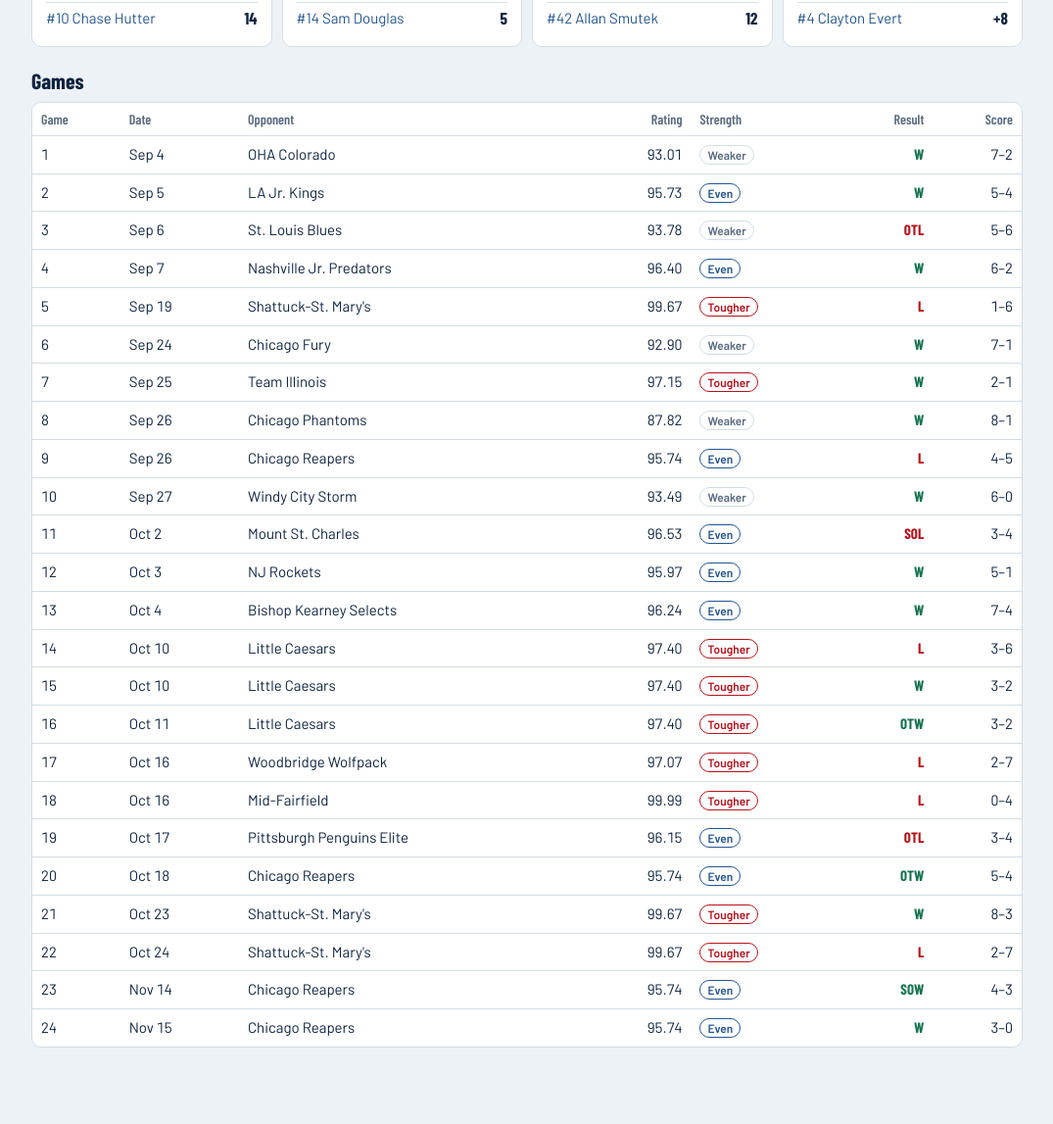
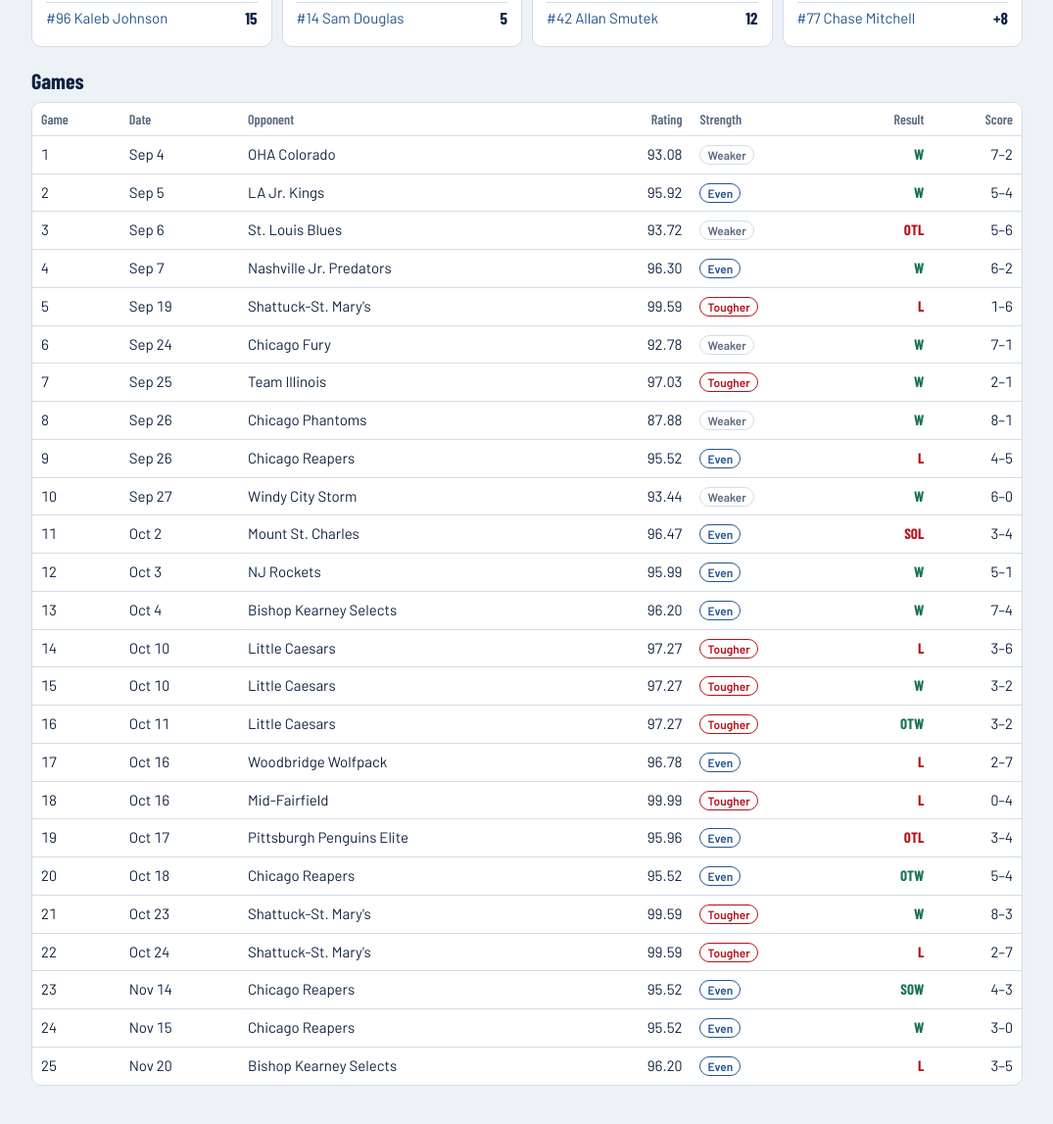
Before and after one commit to mikemuf/MissionStatsU14-26-27season, a plain HTML site: page index.html in a window 1280 px wide. Shown: the part 771-1918 px from the top of the page at 98% size, without its empty margins (102-1177 px from the left). Before the commit the page ends 1880 px from the top, so only its background shows below. Drawn offline with nearby package versions, Linux system fonts and the light colour scheme; a web font is replaced by a local one.

Commit message:
Add Game 25: BK Selects 3-5 loss (Nov 20); refresh ratings
Co-Authored-By: Claude Opus 5.5 <noreply@anthropic.com>
Claude-Session: https://claude.ai/code/session_01AvK5jZmeEzYTR5houNhCru

```diff
--- a/index.html
+++ b/index.html
@@ -134,8 +134,8 @@ a.dl2:hover{background:var(--hl)}
 </div>
 <script>
 const ROSTER=[[4,"Clayton Evert","F"],[7,"Sean Sullivan","F"],[9,"Grant Tucker","D"],[10,"Chase Hutter","F"],[14,"Sam Douglas","F/D"],[16,"Sebastian Slavik","F"],[19,"Simon Sorensen","F"],[22,"Matthew Cudio","F"],[23,"John Bryant","D"],[42,"Allan Smutek","D"],[61,"Anthony Bakiej","D"],[68,"Sasha Gresl","F"],[72,"Brady Chobar","F"],[77,"Chase Mitchell","F/D"],[86,"AJ Eggers","F"],[89,"Cash Cieslak","F"],[92,"Michael Mufarreh","D"],[96,"Kaleb Johnson","F"]];
-const MISSION_RATING=97.06;
-const OPP={"OHA Colorado":93.01,"LA Jr. Kings":95.73,"St. Louis Blues":93.78,"Nashville Jr. Predators":96.40,"Shattuck-St. Mary's":99.67,"Chicago Fury":92.90,"Team Illinois":97.15,"Chicago Phantoms":87.82,"Chicago Reapers":95.74,"Windy City Storm":93.49,"Mount St. Charles":96.53,"NJ Rockets":95.97,"Bishop Kearney Selects":96.24,"Little Caesars":97.40,"Woodbridge Wolfpack":97.07,"Mid-Fairfield":99.99,"Pittsburgh Penguins Elite":96.15};
+const MISSION_RATING=96.85;
+const OPP={"OHA Colorado":93.08,"LA Jr. Kings":95.92,"St. Louis Blues":93.72,"Nashville Jr. Predators":96.30,"Shattuck-St. Mary's":99.59,"Chicago Fury":92.78,"Team Illinois":97.03,"Chicago Phantoms":87.88,"Chicago Reapers":95.52,"Windy City Storm":93.44,"Mount St. Charles":96.47,"NJ Rockets":95.99,"Bishop Kearney Selects":96.20,"Little Caesars":97.27,"Woodbridge Wolfpack":96.78,"Mid-Fairfield":99.99,"Pittsburgh Penguins Elite":95.96};
 // events: [side, str, G, A1, A2, ICE]
 const GAMES=[
 {n:1,date:"2026-09-04",opp:"OHA Colorado",gf:7,ga:2,res:"W",ev:[
@@ -185,7 +185,9 @@ const GAMES=[
 {n:23,date:"2026-11-14",opp:"Chicago Reapers",gf:4,ga:3,res:"W",so:true,ev:[
 ["O","ES",0,0,0,[72,89,92,10,61]],["O","ES",0,0,0,[22,14,19,42,9]],["M","ES",89,16,10,[89,16,10,23,77]],["M","ES",89,22,0,[89,22,10,77,23]],["M","ES",16,4,0,[16,4,92,61,86]],["O","ES",0,0,0,[92,22,61,16,89]]]},
 {n:24,date:"2026-11-15",opp:"Chicago Reapers",gf:3,ga:0,res:"W",ev:[
-["M","ES",89,92,0,[89,92,22,14,10],"9:06 1st"],["M","ES",42,9,16,[42,9,16,96,4]],["M","PP",92,89,42,null]]}
+["M","ES",89,92,0,[89,92,22,14,10],"9:06 1st"],["M","ES",42,9,16,[42,9,16,96,4]],["M","PP",92,89,42,null]]},
+{n:25,date:"2026-11-20",opp:"Bishop Kearney Selects",gf:3,ga:5,res:"L",ev:[
+["O","ES",0,0,0,[22,14,23,77,19]],["M","ES",68,0,0,[68,42,72,19,9]],["O","ES",0,0,0,[92,10,19,61,14]],["M","ES",89,92,14,[89,92,14,16,61]],["O","ES",0,0,0,[86,92,61,89,16]],["O","ES",0,0,0,[61,92,22,89,14]],["M","ES",86,96,22,[86,96,22,77,23]],["O","ES",0,0,0,[92,23,14,19,22,96],"Empty net, Mission goalie pulled"]]}
 ];
 function tierOf(r,mr){const d=r-mr;return d>=0?"Tougher":d>=-2?"Even":"Weaker"}
 function compute(games){
@@ -332,11 +334,11 @@ function vGame(n){
 }
 function vOpp(){
   const opps=[...new Set(GAMES.map(g=>g.opp))].sort((a,b)=>ratings[b]-ratings[a]);
-  let h=`<h2>Opponents</h2><p class="note">Ratings come from the live 2012 Bantam Major ratings as of Nov 15 (from the live ratings site). Tiers are set against Mission's own rating: tougher is at or above Mission, even is within 2 points below, weaker is more than 2 below. Edit any number to update the tiers everywhere; edits save in this browser.</p>`;
+  let h=`<h2>Opponents</h2><p class="note">Ratings come from the live 2012 Bantam Major ratings as of Nov 20 (from the live ratings site). Tiers are set against Mission's own rating: tougher is at or above Mission, even is within 2 points below, weaker is more than 2 below. Edit any number to update the tiers everywhere; edits save in this browser.</p>`;
   h+=`<div class="tw"><table><thead><tr><th class="l">Team</th><th>Rating</th><th class="l">Strength</th><th class="l">Results</th></tr></thead><tbody>`;
   h+=`<tr class="me"><td class="l"><b>Chicago Mission</b></td><td><input class="rt" type="number" step="0.01" data-m="1" value="${mRating}" aria-label="Chicago Mission rating"></td><td class="l str">Baseline</td><td class="l">${rec(GAMES)}</td></tr>`;
   opps.forEach(o=>{const gs=GAMES.filter(g=>g.opp===o);h+=`<tr><td class="l">${esc(o)}</td><td><input class="rt" type="number" step="0.01" data-o="${esc(o)}" value="${ratings[o]}" aria-label="${esc(o)} rating"></td><td class="l"><span class="chip ${tierOf(ratings[o],mRating)}">${tierOf(ratings[o],mRating)}</span></td><td class="l">${gs.map(g=>`<a class="link" href="#game/${g.n}"><span class="res ${g.res}">${g.so?(g.res==="W"?"SOW":"SOL"):g.ot?"OTW":g.res}</span> ${g.gf}–${g.ga}</a>`).join(", ")}</td></tr>`});
-  h+=`</tbody></table></div><p style="margin-top:12px"><button class="plain" id="resetR">Reset to Nov 15 ratings</button></p>`;
+  h+=`</tbody></table></div><p style="margin-top:12px"><button class="plain" id="resetR">Reset to Nov 20 ratings</button></p>`;
   return h;
 }
 function render(){
```
